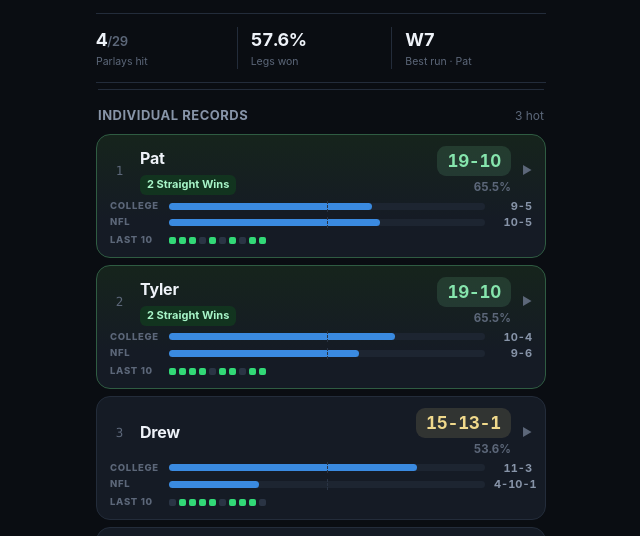
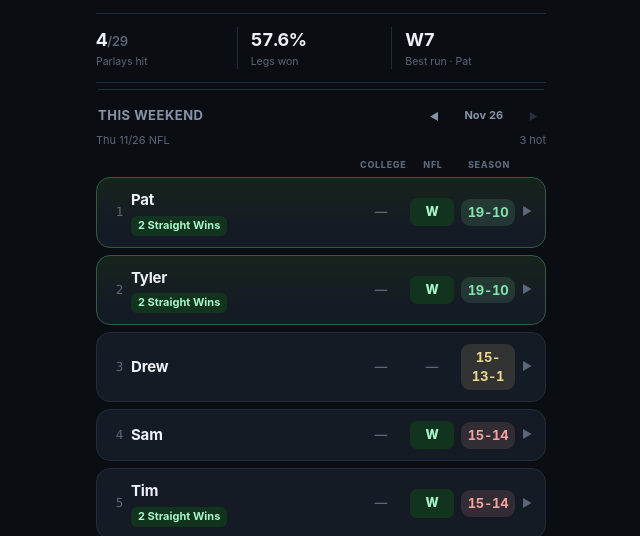
Before and after one commit to sammarrellajr/parlay-club, a plain HTML site: page index.html in a window 1280 px wide. Shown: the part 220-756 px from the top of the page, without its empty margins (319-959 px from the left). Drawn offline with Linux system fonts and the light colour scheme.

Commit message:
Make the weekend view the default main page
The main page now opens on the weekend view: two columns (College, NFL)
showing each player's result for the selected weekend, with the season
record alongside. Arrows step back and forth through past weekends.
Expanding a row still shows the league bars, Last 10, and week history.
The College and NFL tabs are unchanged and hide the weekend chrome.

Co-Authored-By: Claude Opus 5 <noreply@anthropic.com>
Claude-Session: https://claude.ai/code/session_01KDNrBBh1WrEPhDraZpj7yH

```diff
--- a/index.html
+++ b/index.html
@@ -190,6 +190,41 @@
 .form i { width: 7px; height: 7px; border-radius: 2px; flex: none; background: var(--panel-hi); }
 .form i.w { background: var(--accent); }
 
+/* ---- The weekend table. Two columns, because the only question on a Monday
+       is who took college and who took the NFL. ---- */
+.wknav { display: flex; align-items: center; gap: 6px; flex: none; }
+.wknav button {
+  appearance: none; border: 0; background: transparent; color: var(--muted);
+  font-size: 10px; padding: 5px 6px; cursor: pointer; line-height: 1;
+  -webkit-tap-highlight-color: transparent;
+}
+.wknav button:disabled { opacity: 0.25; cursor: default; }
+.wknav #wkLabel {
+  font-size: 11px; font-weight: 750; color: var(--muted);
+  font-variant-numeric: tabular-nums; min-width: 66px; text-align: center;
+}
+.wkbar { display: flex; align-items: baseline; justify-content: space-between;
+  gap: 10px; margin: -2px 0 9px; }
+.wkbar span { font-size: 11px; color: var(--dim); overflow: hidden;
+  text-overflow: ellipsis; white-space: nowrap; }
+
+.wkhead { display: grid; grid-template-columns: 14px 1fr 44px 44px 54px 10px;
+  gap: 7px; align-items: center; padding: 0 13px 6px; }
+.wkhead b { font-size: 9px; font-weight: 800; letter-spacing: 0.7px;
+  text-transform: uppercase; color: var(--dim); text-align: center; }
+.wktop { display: grid; grid-template-columns: 14px 1fr 44px 44px 54px 10px;
+  gap: 7px; align-items: center; }
+
+.wkc { display: block; text-align: center; font-size: 12.5px; font-weight: 800;
+  padding: 5px 0; border-radius: 7px; font-variant-numeric: tabular-nums; }
+.wkc.w { background: var(--accent-bg); color: var(--accent-soft); }
+.wkc.l { background: var(--loss-bg); color: var(--loss-soft); }
+.wkc.p { background: var(--gold-bg); color: var(--gold-soft); }
+.wkc.even { background: var(--panel-2); color: var(--text); }
+.wkc.none { color: var(--dim); font-weight: 600; }
+.wktop .prec { text-align: center; padding: 4px 3px; font-size: 13px; }
+.wktop .pnm { font-size: 15px; }
+
 /* ---- Two foldaway sections at the foot of the page. Both start shut, so
        opening the app answers "who is winning" in one screen instead of
        scrolling past twenty-six slates to get there. ---- */
@@ -280,9 +315,15 @@
   <div class="rule"></div>
 
   <div class="sec-head">
-    <h2 id="secTitle">Individual records</h2>
-    <span class="note" id="secNote"></span>
+    <h2 id="secTitle">This weekend</h2>
+    <span class="wknav" id="wknav">
+      <button type="button" id="wkPrev" aria-label="Earlier weekend">&#9664;</button>
+      <span id="wkLabel"></span>
+      <button type="button" id="wkNext" aria-label="Later weekend">&#9654;</button>
+    </span>
   </div>
+  <div class="wkbar"><span id="wkSlates"></span><span class="note" id="secNote"></span></div>
+  <div class="wkhead" id="wkHead" hidden><b></b><b></b><b>College</b><b>NFL</b><b>Season</b><b></b></div>
   <div class="rows" id="rows"></div>
   <button class="btn wide stand-share" id="shareStandings">Share Standings Update</button>
 
@@ -314,7 +355,8 @@
 let DATA = null;
 let STATS = null;
 let LG = "all";
-let OPEN = null;        // name of the expanded row in the All view
+let OPEN = null;
+let WKI = 0;            // which weekend the All tab shows, 0 being the latest        // name of the expanded row in the All view
 
 const $ = id => document.getElementById(id);
 
@@ -525,7 +567,12 @@ function render() {
 
   const ladder = ladderColors(rows.map(r => r[key]));
 
-  if (key === "all") { renderAll(rows, ladder); renderHistory("all", "Overall"); return; }
+  const isAll = key === "all";
+  $("secTitle").textContent = isAll ? "This weekend" : "Individual records";
+  $("wknav").style.display = isAll ? "flex" : "none";
+  if (!isAll) { $("wkSlates").textContent = ""; $("wkHead").hidden = true; }
+
+  if (isAll) { renderAll(rows, ladder); renderHistory("all", "Overall"); return; }
 
   /* The league tabs open the same way the All tab does, showing only that
      league's picks, because "how has Tim done in NFL" is the question the tab
@@ -594,7 +641,34 @@ function rungStyle(c) {
 }
 
 /* One row per person carrying both records, expandable to their own weeks. */
+/* One weekend cell. weekendCell has already worked out whether the person
+   went 1-0, 2-1 or is still waiting; this only decides how it looks. */
+function wkCell(c) {
+  const k = c.kind;
+  const cls = k === "W" ? "w" : k === "L" ? "l" : k === "P" ? "p" : k === "none" ? "none" : "even";
+  const txt = k === "P" && /pending/i.test(c.text) ? "P" : c.text;
+  return '<span class="wkc ' + cls + '">' + esc(txt) + "</span>";
+}
+
+/* Newest weekend first, so index 0 is the one being argued about. */
+function renderWeekendHead() {
+  const list = weekends(DATA);
+  if (!list.length) { $("wkLabel").textContent = ""; $("wkSlates").textContent = ""; return null; }
+  WKI = Math.max(0, Math.min(WKI, list.length - 1));
+  const wk = list[WKI];
+  $("wkLabel").textContent = wk.label;
+  $("wkSlates").textContent = wk.entries.map(e => e.label).join("  \u00b7  ");
+  $("wkPrev").disabled = WKI >= list.length - 1;
+  $("wkNext").disabled = WKI <= 0;
+  return wk;
+}
+
+$("wkPrev").addEventListener("click", () => { WKI++; OPEN = null; if (STATS) render(); });
+$("wkNext").addEventListener("click", () => { WKI--; OPEN = null; if (STATS) render(); });
+
 function renderAll(rows, ladder) {
+  const wk = renderWeekendHead();
+  $("wkHead").hidden = !wk;
   $("rows").innerHTML = rows.map((r, i) => {
     const played = r.all.w + r.all.l;
     const lead = isLeader("all", r.name, played);
@@ -612,26 +686,30 @@ function renderAll(rows, ladder) {
       </div>`;
     };
 
+    const cells = wk
+      ? wkCell(weekendCell(wk.entries, "cfb", r.name)) + wkCell(weekendCell(wk.entries, "nfl", r.name))
+      : '<span class="wkc none">&mdash;</span><span class="wkc none">&mdash;</span>';
+
     return `<div class="prow all${lead ? " lead" : ""}${OPEN === r.name ? " open" : ""}" data-nm="${esc(r.name)}">
-      <div class="ptop">
+      <div class="wktop">
         <div class="pnum">${i + 1}</div>
         <div class="pmain">
           <div class="pnm">${esc(r.name)}</div>
           ${sub ? `<div class="psub">${sub}</div>` : ""}
         </div>
-        <div class="pright">
+        ${cells}
         <div class="${rungClass(ladder[i])}"${rungStyle(ladder[i])}>${fmtRec(r.all)}</div>
-          <div class="ppct">${fmtPct(r.allPct, r.all)}</div>
-        </div>
         <span class="pchev">&#9654;</span>
       </div>
+      <div class="pdet">
         ${bar("College", r.cfb)}
         ${bar("NFL", r.nfl)}
         <div class="lgform">
           <div class="lgl">Last 10</div>
           <div class="form" title="Last 10 legs, oldest first">${formStrip(r.name, null)}</div>
         </div>
-      <div class="pdet">${personDetail(r, "all")}</div>
+        ${personDetail(r, "all")}
+      </div>
     </div>`;
   }).join("");
 
```
Lines whose indentation alone changed are shown as unchanged.
